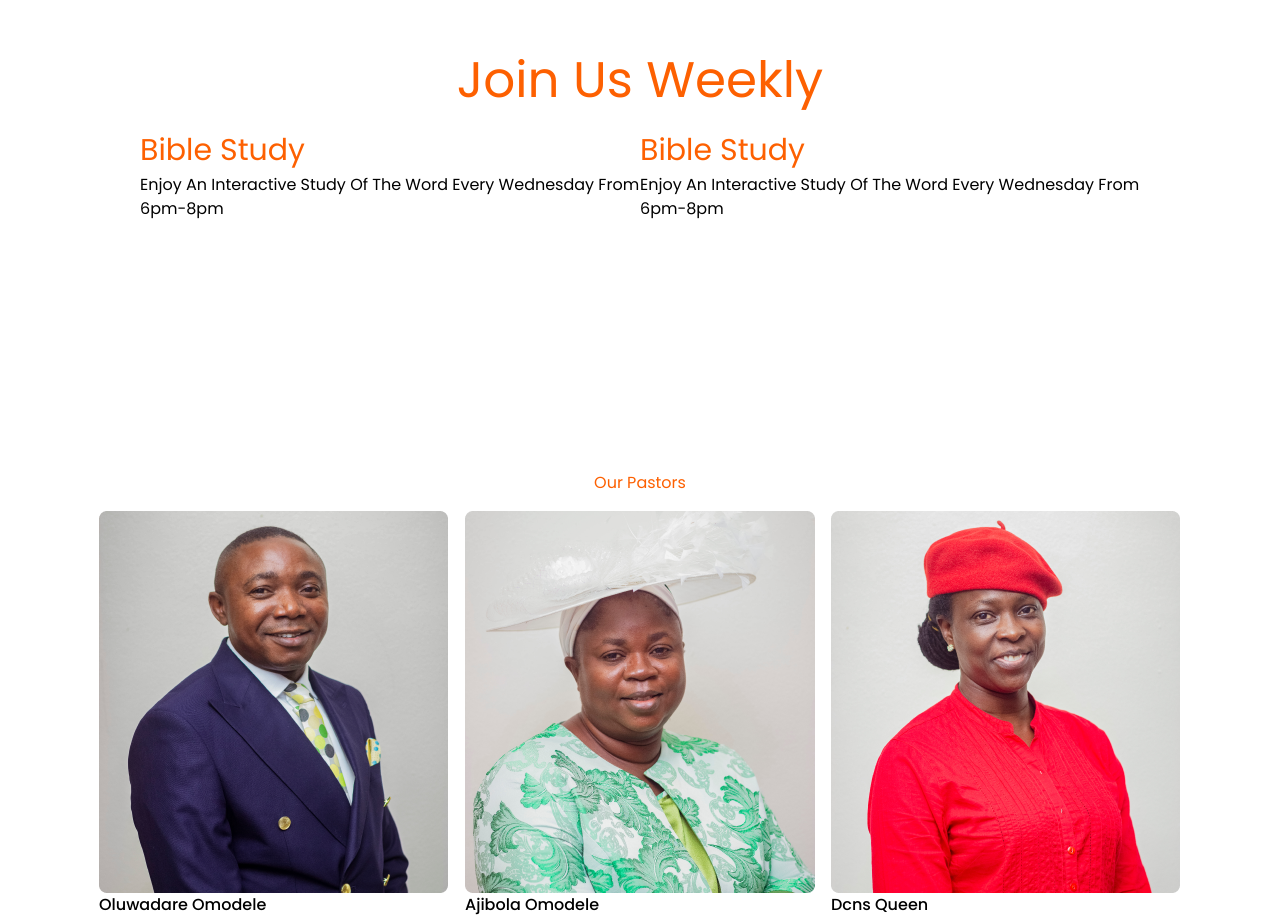
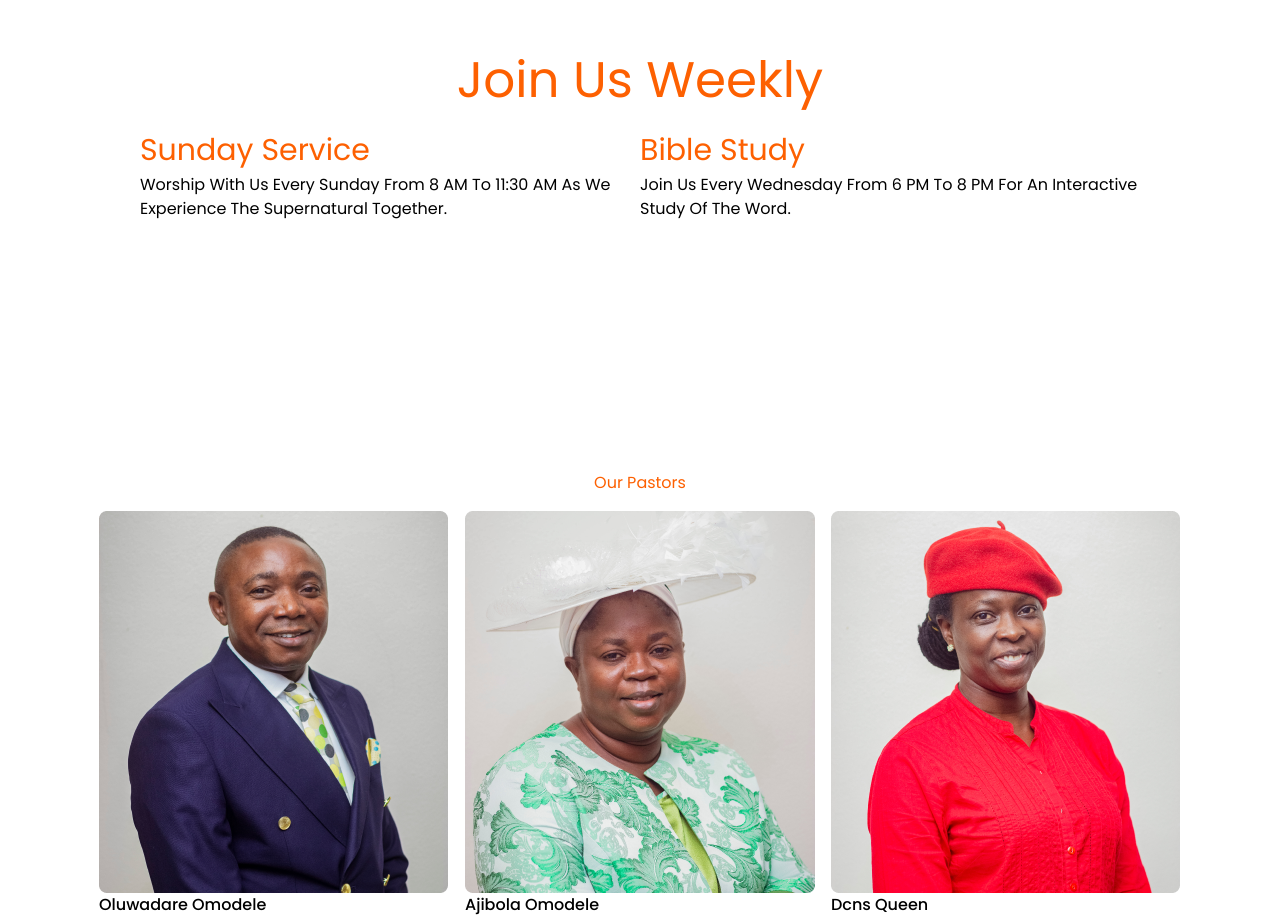
Before and after one commit to the-chronicles/mps-website, a React (Vite) app: page /about in a window 1280 px wide. Shown: the part 980-1899 px from the top of the page. Built offline with nearby package versions, Linux system fonts and the light colour scheme; the HTML template or start-up script is replaced by a standard one.

Commit message:
Update weekly.tsx
Weekly service update

```diff
--- a/src/layouts/weekly.tsx
+++ b/src/layouts/weekly.tsx
@@ -16,11 +16,10 @@ const Weekly = () => {
         <Box width={500} p={{ lg: 0, md: 0, sm: 10, base: 10 }}>
           <Box>
             <Heading fontSize={30} color={"#FD6001"}>
-              Bible Study
+              Sunday Service
             </Heading>
             <Text textTransform={"capitalize"}>
-              Enjoy an interactive study of the word every wednesday from
-              6pm-8pm
+              Worship with us every Sunday from 8 AM to 11:30 AM as we experience the supernatural together.
             </Text>
           </Box>
         </Box>
@@ -30,8 +29,7 @@ const Weekly = () => {
               Bible Study
             </Heading>
             <Text textTransform={"capitalize"}>
-              Enjoy an interactive study of the word every wednesday from
-              6pm-8pm
+              Join us every Wednesday from 6 PM to 8 PM for an interactive study of the Word.
             </Text>
           </Box>
         </Box>
```
